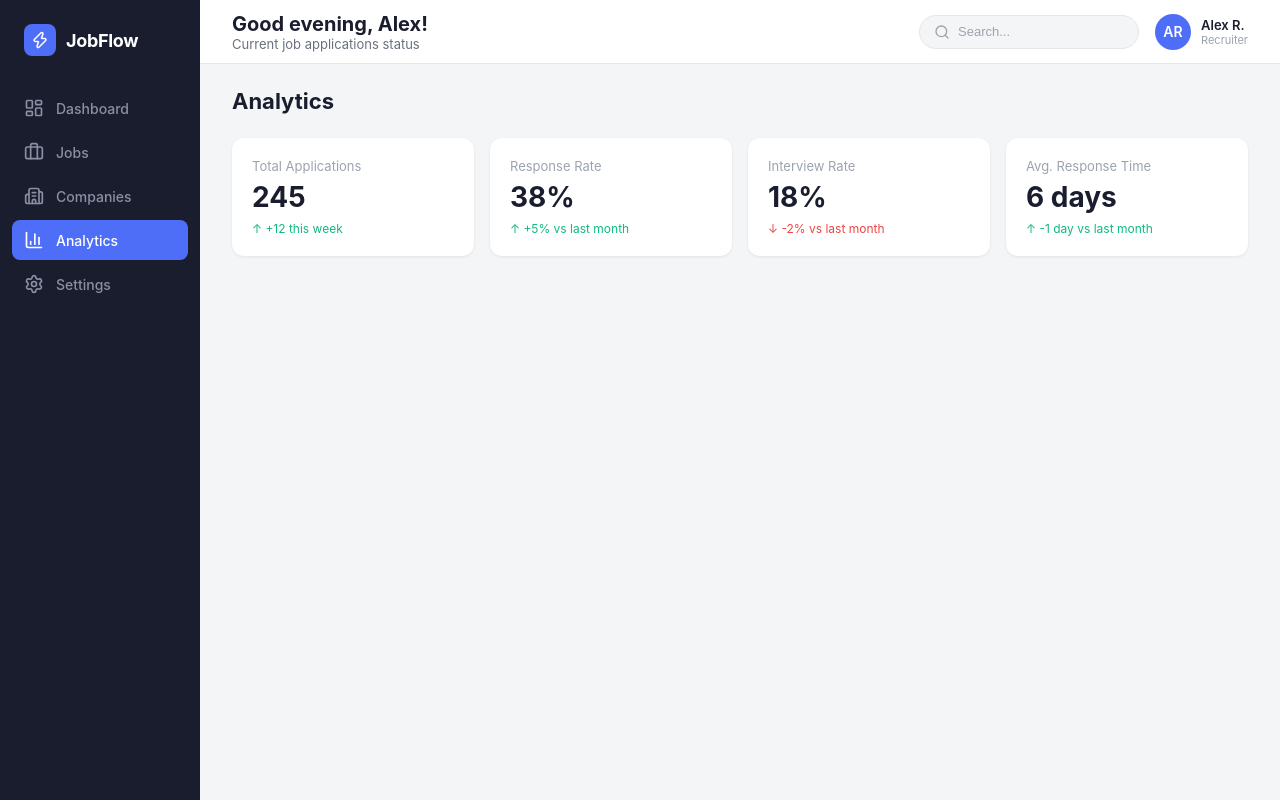
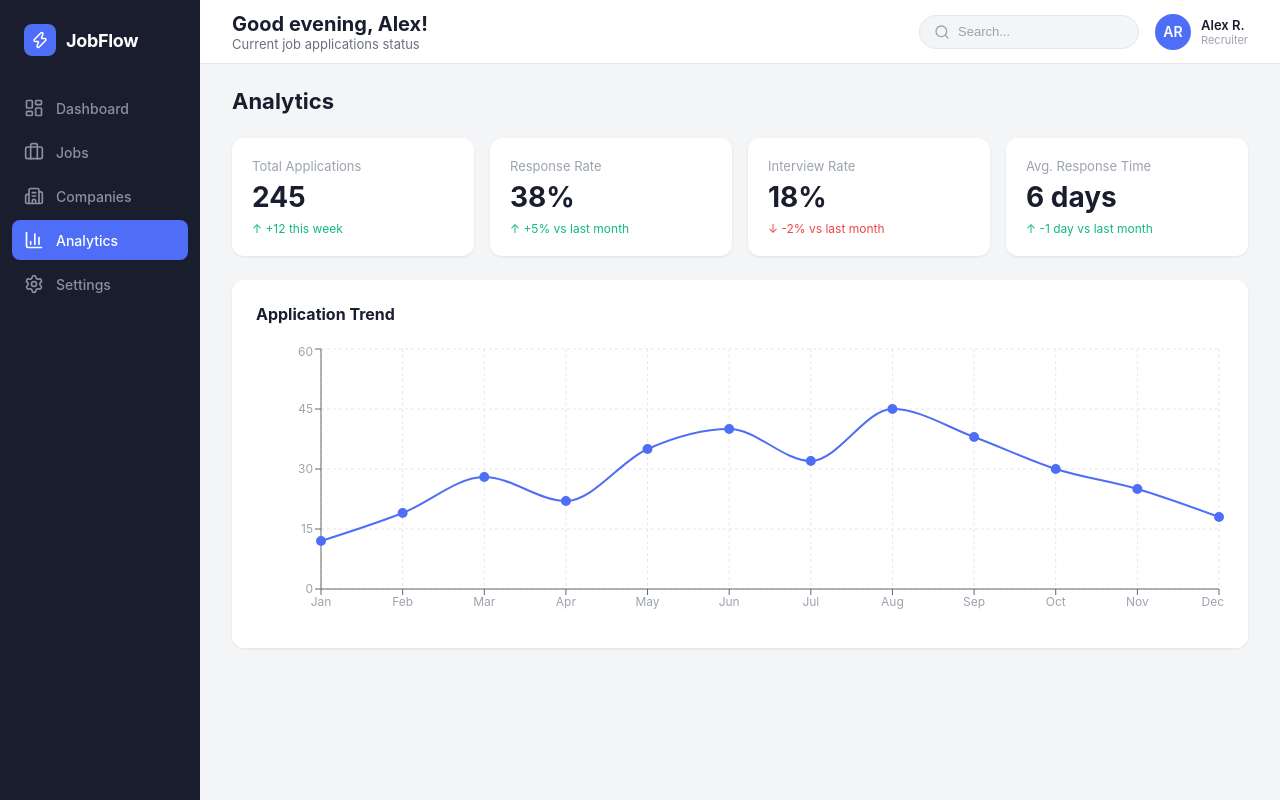
Before and after one commit to jianweicheng0822/JobFlow, a React (Vite) app in the folder job-flow-frontend/: page /analytics in a window 1280 px wide. Built offline with nearby package versions, Linux system fonts and the light colour scheme.

Commit message:
Add application trend line chart to Analytics page

```diff
--- a/job-flow-frontend/src/pages/Analytics.css
+++ b/job-flow-frontend/src/pages/Analytics.css
@@ -56,6 +56,25 @@
   color: #ef4444;
 }
 
+/* ===== Chart Cards ===== */
+.analytics-chart-card {
+  background: var(--card-bg);
+  border-radius: var(--card-radius);
+  box-shadow: var(--card-shadow);
+  padding: 24px;
+}
+
+.analytics-chart-title {
+  font-size: 16px;
+  font-weight: 700;
+  color: var(--text-primary);
+  margin-bottom: 20px;
+}
+
+.analytics-chart-wrapper {
+  width: 100%;
+}
+
 /* ===== Responsive ===== */
 @media (max-width: 1024px) {
   .analytics-stat-cards {
--- a/job-flow-frontend/src/pages/Analytics.tsx
+++ b/job-flow-frontend/src/pages/Analytics.tsx
@@ -1,4 +1,20 @@
+import { LineChart, Line, XAxis, YAxis, CartesianGrid, Tooltip, ResponsiveContainer } from 'recharts'
 import './Analytics.css'
+
+const monthlyData = [
+  { month: 'Jan', applications: 12 },
+  { month: 'Feb', applications: 19 },
+  { month: 'Mar', applications: 28 },
+  { month: 'Apr', applications: 22 },
+  { month: 'May', applications: 35 },
+  { month: 'Jun', applications: 40 },
+  { month: 'Jul', applications: 32 },
+  { month: 'Aug', applications: 45 },
+  { month: 'Sep', applications: 38 },
+  { month: 'Oct', applications: 30 },
+  { month: 'Nov', applications: 25 },
+  { month: 'Dec', applications: 18 },
+]
 
 const statSummary = [
   {
@@ -44,6 +60,35 @@ export default function Analytics() {
           </div>
         ))}
       </div>
+      {/* Application Trend Chart */}
+      <div className="analytics-chart-card">
+        <h2 className="analytics-chart-title">Application Trend</h2>
+        <div className="analytics-chart-wrapper">
+          <ResponsiveContainer width="100%" height={280}>
+            <LineChart data={monthlyData}>
+              <CartesianGrid strokeDasharray="3 3" stroke="var(--border-color)" />
+              <XAxis dataKey="month" tick={{ fontSize: 12, fill: 'var(--text-muted)' }} />
+              <YAxis tick={{ fontSize: 12, fill: 'var(--text-muted)' }} />
+              <Tooltip
+                contentStyle={{
+                  background: 'var(--card-bg)',
+                  border: '1px solid var(--border-color)',
+                  borderRadius: '8px',
+                  fontSize: '13px',
+                }}
+              />
+              <Line
+                type="monotone"
+                dataKey="applications"
+                stroke="#4f6ef7"
+                strokeWidth={2}
+                dot={{ r: 4, fill: '#4f6ef7' }}
+                activeDot={{ r: 6 }}
+              />
+            </LineChart>
+          </ResponsiveContainer>
+        </div>
+      </div>
     </div>
   )
 }
```
